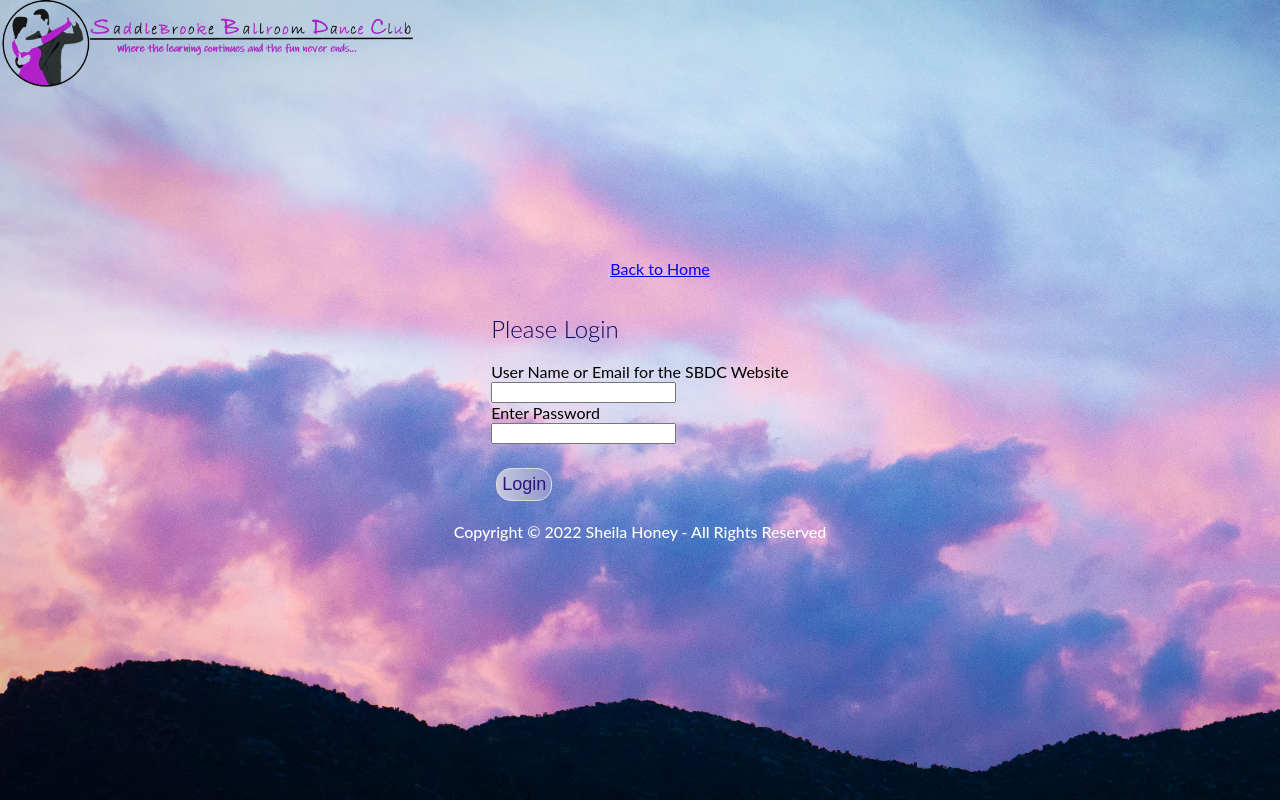
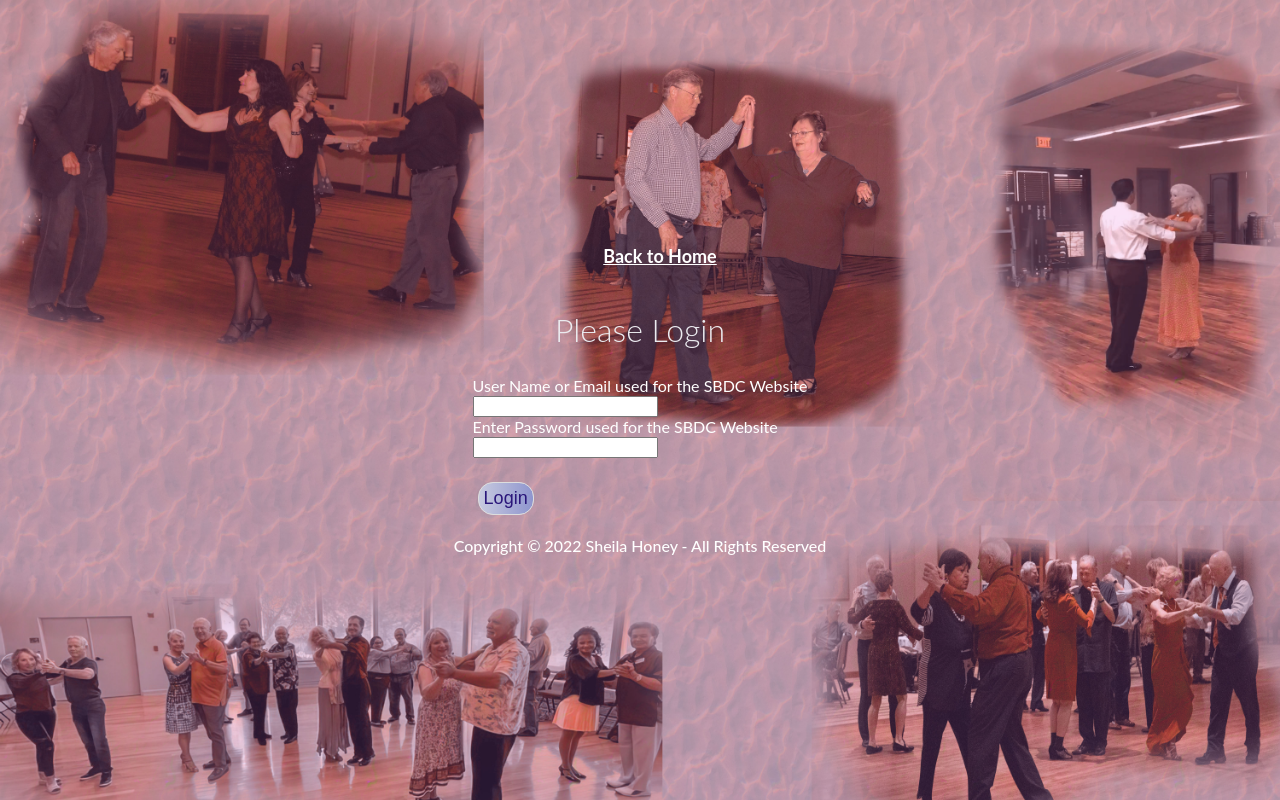
Before and after one commit to shoney1953/autodj, a PHP site: page /login.php in a window 1280 px wide. Run offline with PHP 8.4, Linux system fonts and the light colour scheme.

Commit message:
update background; try to remove duplicate songs

```diff
--- a/actions/logIn.php
+++ b/actions/logIn.php
@@ -27,7 +27,7 @@
             $_SESSION['userlastname'] = $user->lastname;
             $_SESSION['useremail'] = $user->email;
             $user->updateLogin();
-            $redirect = "Location: ".$_SESSION['homeurl'];
+            $redirect = "Location: ".$_SESSION['homeurl']."?success=Success";
             header($redirect);
             exit;
         }
--- a/css/style.css
+++ b/css/style.css
@@ -5,10 +5,11 @@
 
 body {
   /* background-color: rgb(214, 214, 221); */
-  background: url(../img/skyback.jpg);
+  /* background: url(../img/skyback.jpg); */
+  background-image: url("../img/background\ collage.jpg");
   background-repeat: no-repeat;
   background-size: cover;
-  width: 100%;
+  width: 100vw;
   height: 100vh;
   display: flex;
   flex-direction: column;
@@ -19,13 +20,16 @@
 }
 
 h1 {
-  color: #0a085c;
-  font-size: 1.5rem;
+
+  color: #ebebef;
+  font-size: 2rem;
   font-weight: 300;
+  text-align: center;
 }
 
 h2 {
-  color: #1c073f;
+  /* color: #1c073f; */
+  color: #ebebef;
   font-size: 2rem;
   font-weight: 300;
 }
@@ -324,6 +328,7 @@
 footer {
   color: #fff;
   font-weight: 500;
+  text-align: center;
 }
 
 .box {
--- a/login.php
+++ b/login.php
@@ -26,7 +26,8 @@
         <div class="container">
 
         <ul>
-            <li style="list-style:none"><a href="index.php">Back to Home</a></li>
+            <li style="list-style:none;font-weight: bold">
+               <a style="color: #fff; font-size:large" href="index.php">Back to Home</a></li>
         </ul>
         </div>
     </nav>
@@ -40,9 +41,9 @@
             <form method="POST" action="actions/logIn.php">
                 <div class="form-grid-div">
 
-                <label for="username">User Name or Email for the SBDC Website</label><br>
+                <label style="color:#fff" for="username">User Name or Email used for the SBDC Website</label><br>
                 <input type="text" name="username" required><br>
-                <label for="password">Enter Password</label><br>
+                <label style="color:#fff" for="password">Enter Password used for the SBDC Website</label><br>
                 <input type="password" name="password" required minlength="8"><br>
 
                 <br>
```
Also changed, not shown: footer.php (added, +10 -0 lines), index.php (+14 -10 lines), js/script.js (+16 -0 lines), .cpanel.yml, config/Database.php (line endings or trailing spaces), img/background collage.jpg (added), 1 other file.
